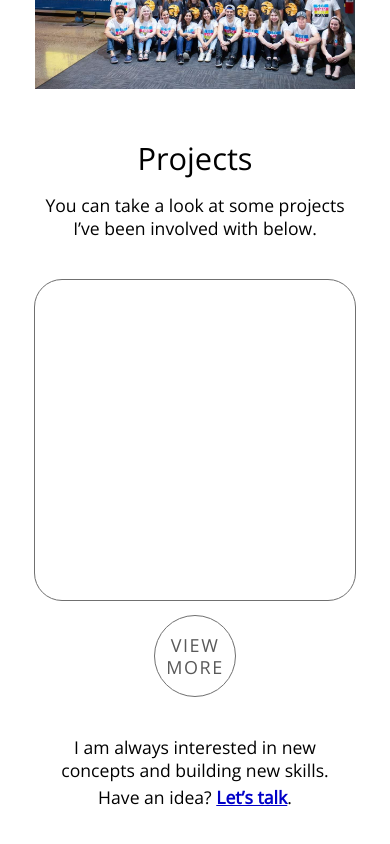
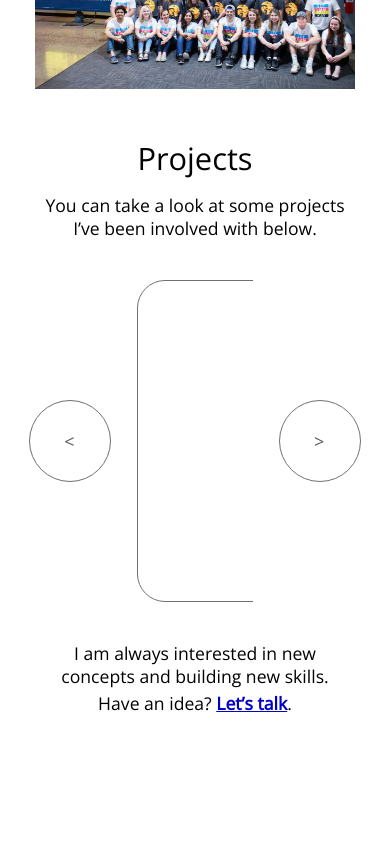
Before and after one commit to etekweb/etekweb-home, a Vue app: page / in a window 390 px wide. Shown: the part 3052-3896 px from the top of the page. After the commit the page ends 3834 px from the top, so only its background shows below. Built offline with nearby package versions, Linux system fonts and the light colour scheme.

Commit message:
added gallery items w / new format

```diff
--- a/src/components/ProjectsSection.vue
+++ b/src/components/ProjectsSection.vue
@@ -2,11 +2,22 @@
   <div class="projects section">
     <h1>Projects</h1>
     <p class="upper-p">You can take a look at some projects I’ve been involved with below.</p>
-    <div class="gallery">
-      <div class="gallery-item one" />
-      <div class="gallery-item two" />
-      <div class="gallery-item three" />
-      <div class="circle-btn">View more</div>
+    <div class="layout">
+      <div class="circle-btn">&lt;</div>
+      <div class="gallery">
+        <div class="gallery-item one" />
+        <div class="gallery-item one" />
+        <div class="gallery-item one" />
+        <div class="gallery-item one" />
+        <div class="gallery-item one" />
+        <div class="gallery-item one" />
+        <div class="gallery-item one" />
+        <div class="gallery-item one" />
+        <div class="gallery-item one" />
+        <div class="gallery-item one" />
+        <div class="gallery-item one" />
+      </div>
+      <div class="circle-btn">&gt;</div>
     </div>
     <p class="lower-p">
       I am always interested in new concepts and building new skills.<br>
@@ -37,11 +48,20 @@ h1 {
   margin-bottom: 40px;
 }
 /* Default: Three items plus button inline */
+.layout {
+  display: grid;
+  grid-auto-flow: column;
+  grid-template-columns: 70px 1fr 70px;
+  column-gap: 32px;
+  align-items: center;
+  justify-items: center;
+}
 .gallery {
   display: grid;
+  width: 100%;
   grid-auto-flow: column;
-  grid-template-columns: 320px 320px 320px 130px;
   column-gap: 32px;
+  overflow: scroll;
   align-items: center;
   justify-items: center;
 }
@@ -54,33 +74,4 @@ h1 {
 .lower-p {
   margin-top: 40px;
 }
-/* Two items plus button inline */
-@media screen and (max-width: 1230px) {
-  .gallery {
-    grid-template-columns: 320px 320px 130px;
-  }
-  .gallery-item.three {
-    display: none;
-  }
-}
-/* One item plus button inline */
-@media screen and (max-width: 880px) {
-  .gallery {
-    grid-template-columns: 320px 100px;
-  }
-  .gallery-item.two {
-    display: none;
-  }
-}
-/* One item plus button on separate rows */
-@media screen and (max-width: 500px) {
-  .gallery {
-    grid-template-columns: auto;
-    grid-template-rows: 320px 80px;
-    row-gap: 16px;
-  }
-  .gallery-item.two {
-    display: none;
-  }
-}
 </style>
```
